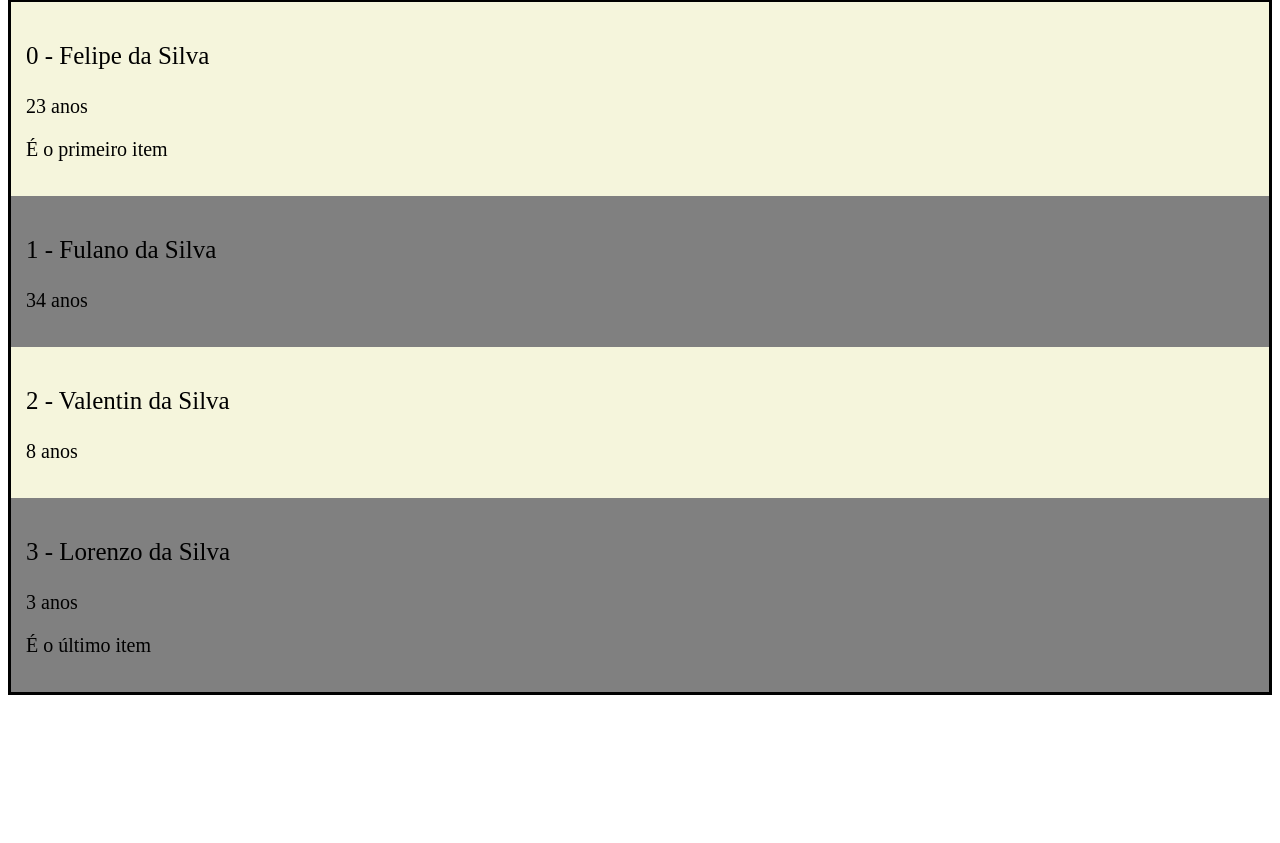
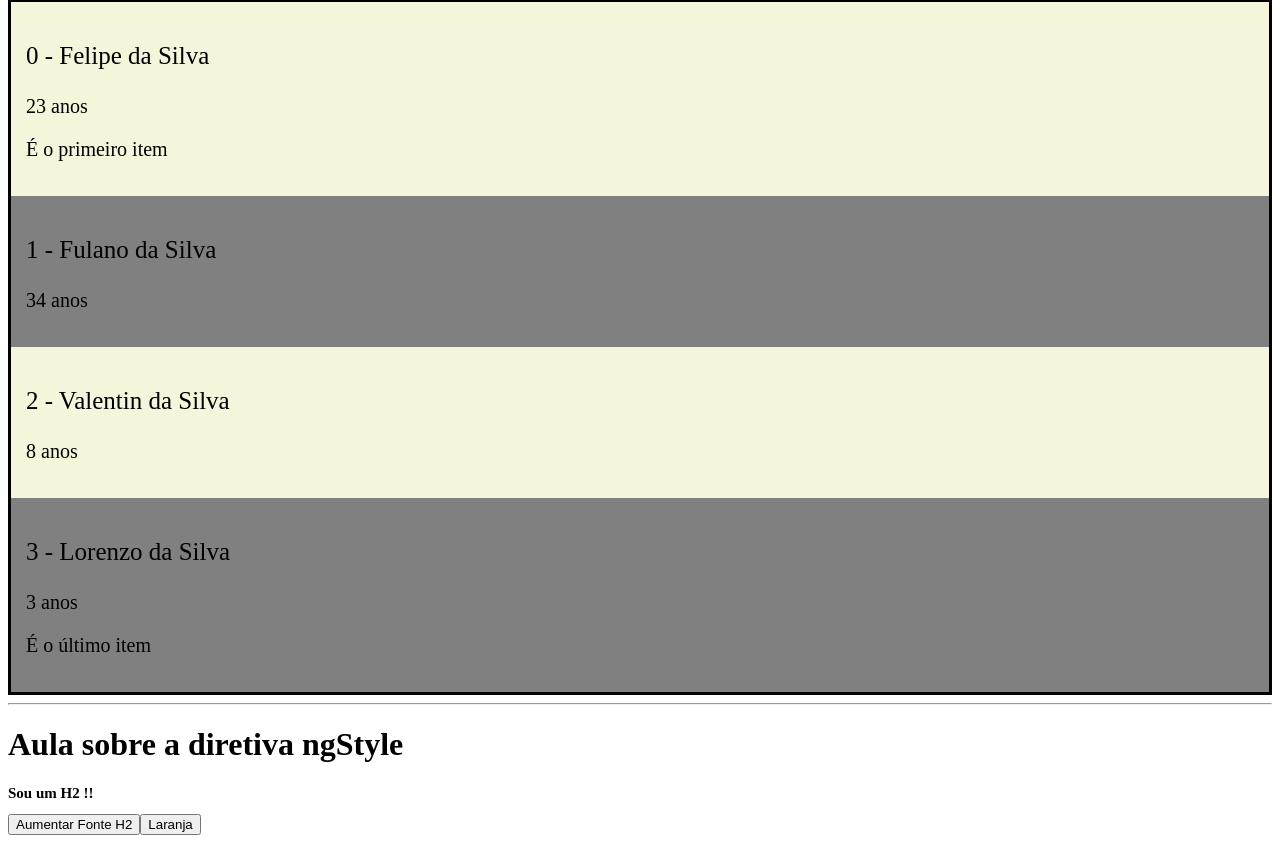
Before and after one commit to fefo1811/Fundamentos-Angular, an Angular app in the folder Diretivas/: page / in a window 1280 px wide. Shown: the part 210-1053 px from the top of the page. Before the commit the page ends 913 px from the top, so only its background shows below. Built offline with nearby package versions, Linux system fonts and the light colour scheme.

Commit message:
Angular: ngStyle

```diff
--- a/Diretivas/src/app/components/diretivas/diretivas.component.html
+++ b/Diretivas/src/app/components/diretivas/diretivas.component.html
@@ -43,3 +43,17 @@
 <!-- <div *ngFor="let item of listPessoas">
     <h1> {{ item }} </h1>
 </div> -->
+
+<hr>
+
+<h1> Aula sobre a diretiva ngStyle </h1>
+
+<h2
+[ngStyle]="{
+    'font-size': fontSize + 'px',
+    'color': textColor,
+}"
+> Sou um H2 !! </h2>
+
+<button (click)="aumentarFontSize()"> Aumentar Fonte H2 </button>
+<button (click)="toggleFontColor()"> {{ buttonText }} </button>
--- a/Diretivas/src/app/components/diretivas/diretivas.component.ts
+++ b/Diretivas/src/app/components/diretivas/diretivas.component.ts
@@ -32,4 +32,23 @@ export class DiretivasComponent {
     console.log(event);
     this.personSelectedIndex = event;
   }
+
+  // ngStyle
+  fontSize: number = 15;
+  textColor: 'black' | 'orange' = 'black';
+  buttonText: 'Preto' | 'Laranja' = 'Laranja'
+
+  aumentarFontSize() {
+    this.fontSize += 5;
+  }
+
+  toggleFontColor() {
+    if( this.textColor === 'black' ) {
+      this.textColor = 'orange';
+      this.buttonText = 'Preto';
+    } else {
+      this.textColor = 'black';
+      this.buttonText = 'Laranja';
+    }
+  }
 }
```
